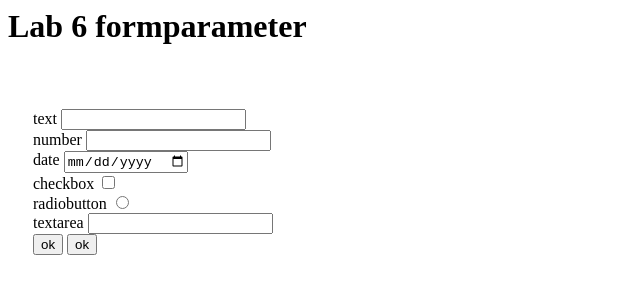
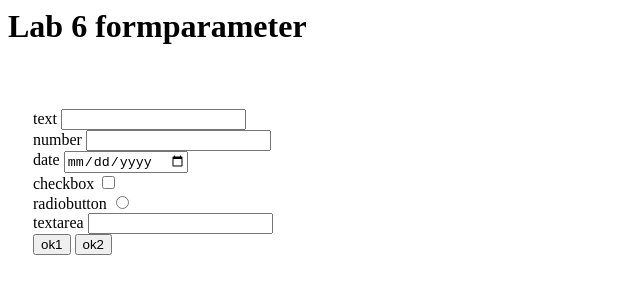
Before and after one commit to MAKSIMUS1/PSKP_5-6Sem, a website: page lab6/formparameter.html in a window 1280 px wide. Shown: the full height of the page, 0-640 px from the left. Drawn offline with Linux system fonts and the light colour scheme.

Commit message:
lab 6 and 7 fixes

```diff
--- a/lab6/formparameter.html
+++ b/lab6/formparameter.html
@@ -29,8 +29,8 @@
                 <label> textarea </label> <input type="textarea" name="textarea" />
             </div>
 
-            <input type="submit" value="ok" />
-            <input type="submit" value="ok" />
+            <input type="submit" value="ok1" />
+            <input type="submit" value="ok2" />
         </form>
     </div>
 </body>
--- a/lab7/07_05.js
+++ b/lab7/07_05.js
@@ -69,7 +69,6 @@ const req = http.request(options, (res) => {
             if(err) console.log('xml parse error');
             else{
                 console.log('str =', str);
-                console.log('str.result =', str.result);
             }
         })
     });
--- a/lab7/07_06.js
+++ b/lab7/07_06.js
@@ -16,7 +16,6 @@ http.createServer(function(request, response) {
         });
 }).listen(5000);
 
-console.log('Server running at http://localhost:5000/');
 
 //--------- client ------------------------
 let bound = 'kmo04-kmo04-kmo04';
--- a/lab7/07_07.js
+++ b/lab7/07_07.js
@@ -16,8 +16,6 @@ http.createServer(function(request, response) {
     });
 }).listen(5000);
 
-console.log('Server running at http://localhost:5000/');
-
 //--------- client ------------------------
 const file = fs.createWriteStream("file.png");
 
```
Also changed, not shown: 2 other files.
